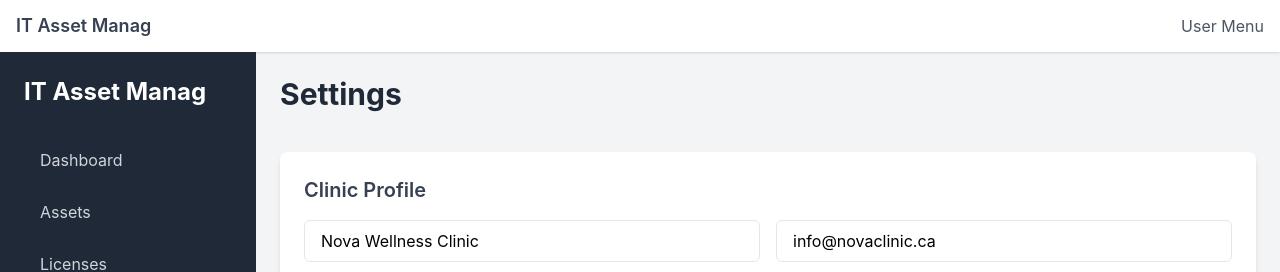
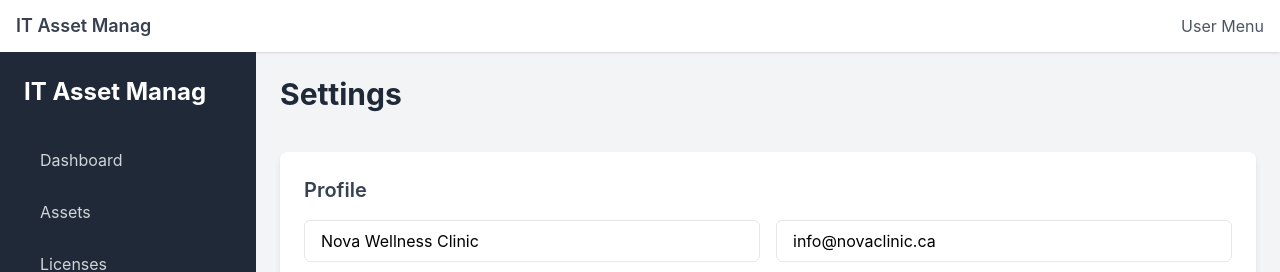
Before and after one commit to abedhasan79/it_asset_manag, a React (Create React App) app: page /settings in a window 1280 px wide. Shown: the top 272 px of the page. Built offline with nearby package versions, Linux system fonts and the light colour scheme.

Commit message:
setting prof name change

```diff
--- a/src/pages/Settings.jsx
+++ b/src/pages/Settings.jsx
@@ -33,9 +33,9 @@ const Settings = () => {
     <div className="space-y-10">
       <h1 className="text-3xl font-bold text-gray-800">Settings</h1>
 
-      {/* Clinic Profile */}
+      {/* Profile */}
       <section className="bg-white p-6 rounded-lg shadow-md space-y-4">
-        <h2 className="text-xl font-semibold text-gray-700">Clinic Profile</h2>
+        <h2 className="text-xl font-semibold text-gray-700">Profile</h2>
         <div className="grid grid-cols-1 md:grid-cols-2 gap-4">
           <input
             type="text"
```
